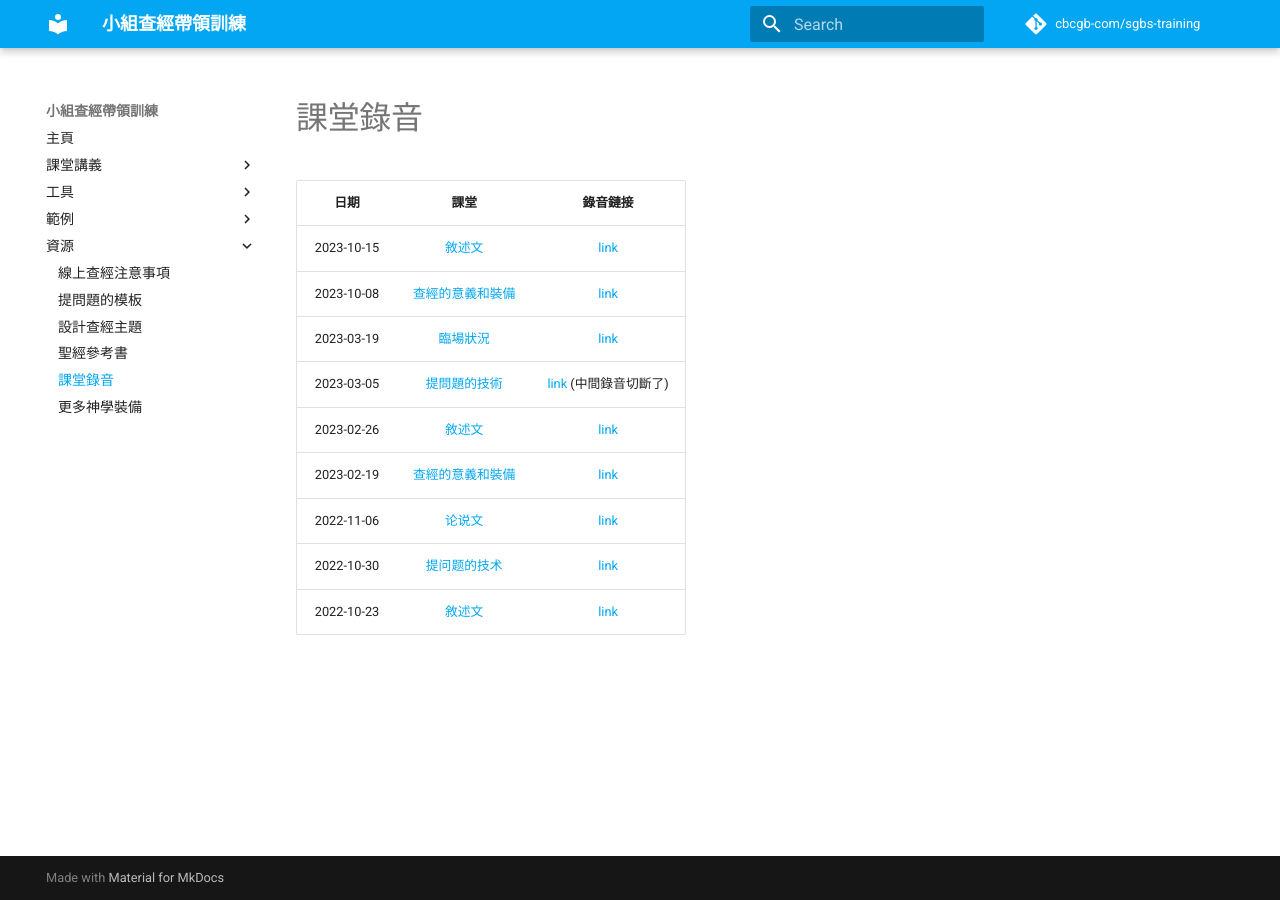
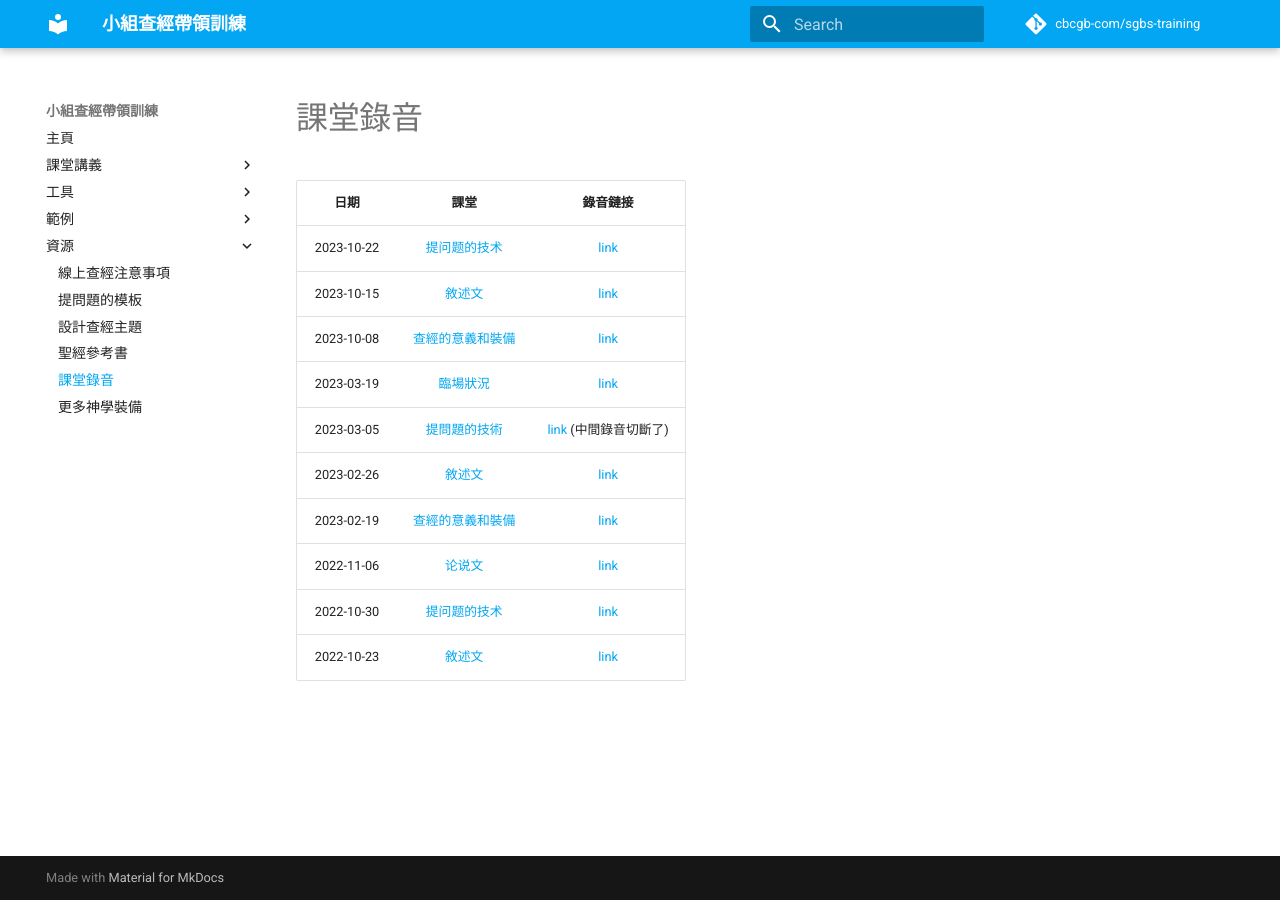
Before and after one commit to cbcgb-com/sgbs-training, an MkDocs documentation site: the page built from docs/resources/recordings.md, in a window 1280 px wide. Built offline with MkDocs 1.6.1 and Material for MkDocs 9.7.7, drawn with Linux system fonts in a browser that asks for light colours; comment, search, counter and statistics services are not loaded.

Commit message:
docs: Add new class recording to recordings.md
- A new class recording for the lesson "提问题的技术" on 2023-10-22 has been added to the recordings.md file.
- The recording is accessible via a Dropbox link.

```diff
--- a/docs/resources/recordings.md
+++ b/docs/resources/recordings.md
@@ -2,6 +2,7 @@
 
 |    日期    |                            課堂                            |                                               錄音鏈接                                               |
 |:----------:|:--------------------------------------------------------:|:----------------------------------------------------------------------------------------------------:|
+| 2023-10-22 |       [提问题的技术](../class-notes/lesson-3-questioning.md)       |         [link](https://www.dropbox.com/scl/fi/tk3yi7599nbgkz8xxf666/20231022-class-recording.mp3?rlkey=nngm37tjrwbuml9qyv5i7mcjl&dl=0)          |
 | 2023-10-15 |       [敘述文](../class-notes/lesson-2-narrative.md)       |         [link](https://www.dropbox.com/scl/fi/55l38lg4i15o7dm26ti1p/20231015-class-recording.mp3?rlkey=jevqj3cjc1x1rjswbd209izci&dl=0)          |
 | 2023-10-08 | [查經的意義和裝備](../class-notes/lesson-1-foundations.md) |    [link](https://www.dropbox.com/scl/fi/tbkzv1y2g8i33nytxdf2l/20231008-class-recording.mp3?dl=0)    |
 | 2023-03-19 |     [臨場狀況](../class-notes/lesson-5-situations.md)      |         [link](https://www.dropbox.com/s/3z7ul931sdkumys/20230319-class-recording.mp3?dl=0)          |
```
